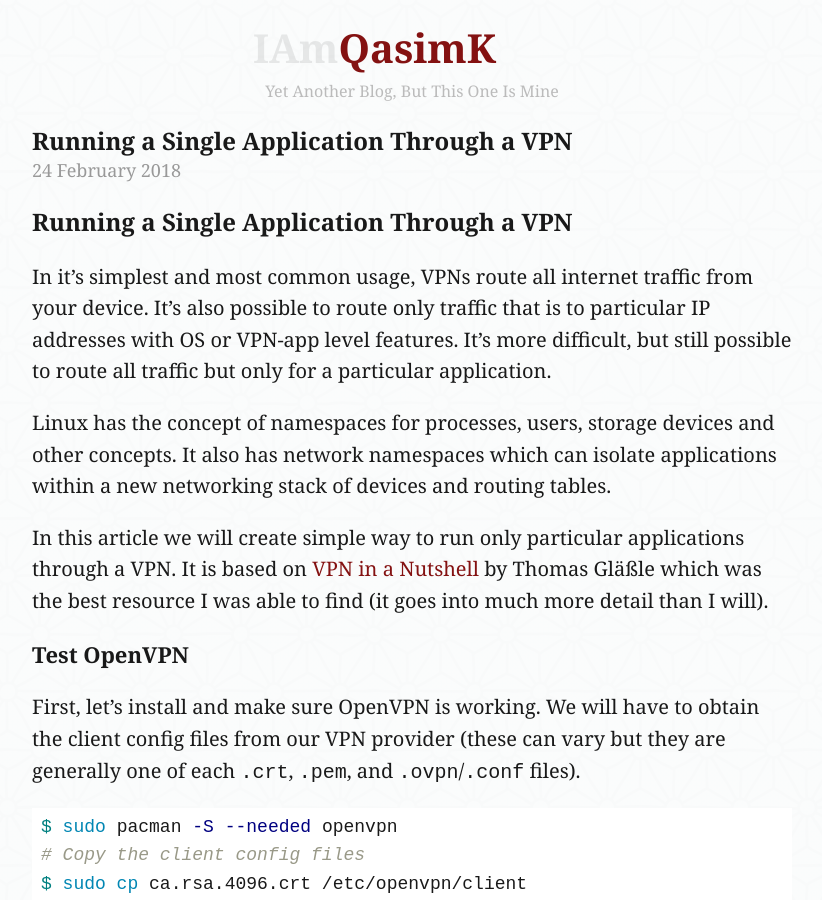
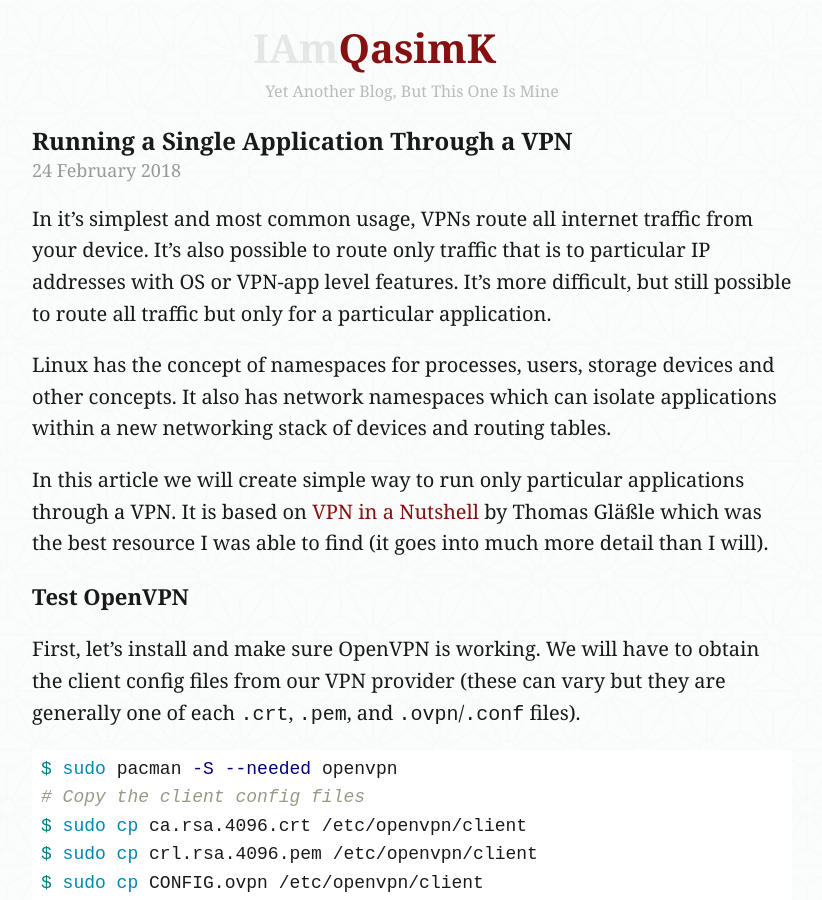
Before and after one commit to QasimK/qasimk.github.io, a Jekyll site: the page built from _posts/2018-02-24-single-application-vpn.md, in a window 1280 px wide and 900 px high. Shown: the whole window, without its empty margins (228-1050 px from the left). Built offline with Jekyll 4.4.1, drawn with Linux system fonts in a browser that asks for light colours.

Commit message:
Update 2018-02-24-single-application-vpn.md

```diff
--- a/_posts/2018-02-24-single-application-vpn.md
+++ b/_posts/2018-02-24-single-application-vpn.md
@@ -4,8 +4,6 @@ title:  "Running a Single Application Through a VPN"
 tags:   guides linux arch vpn privacy raspberry-pi
 githubCommentIssueID: 11
 ---
-
-# Running a Single Application Through a VPN
 
 In it's simplest and most common usage, VPNs route all internet traffic from your device. It's also possible to route only traffic that is to particular IP addresses with OS or VPN-app level features. It's more difficult, but still possible to route all traffic but only for a particular application.
 
```
